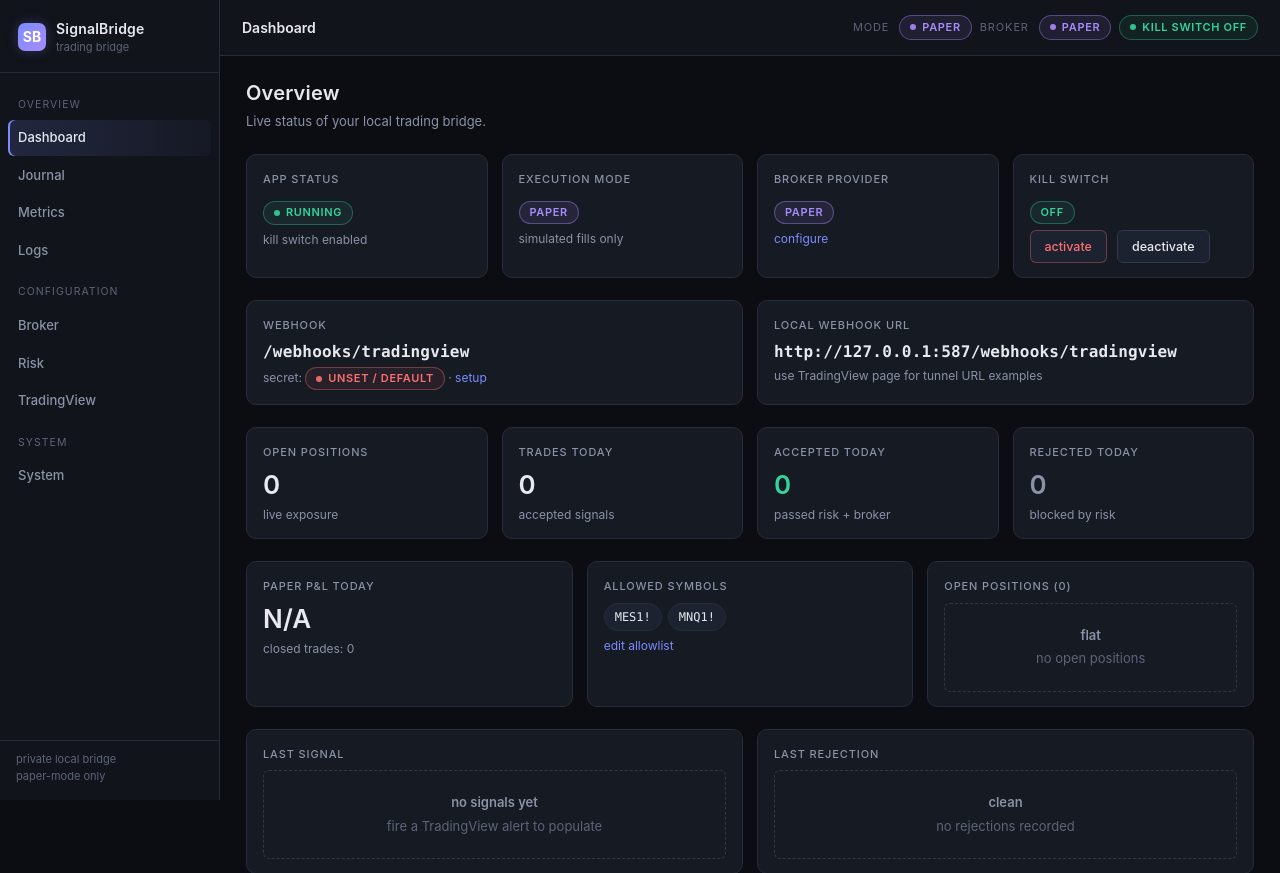
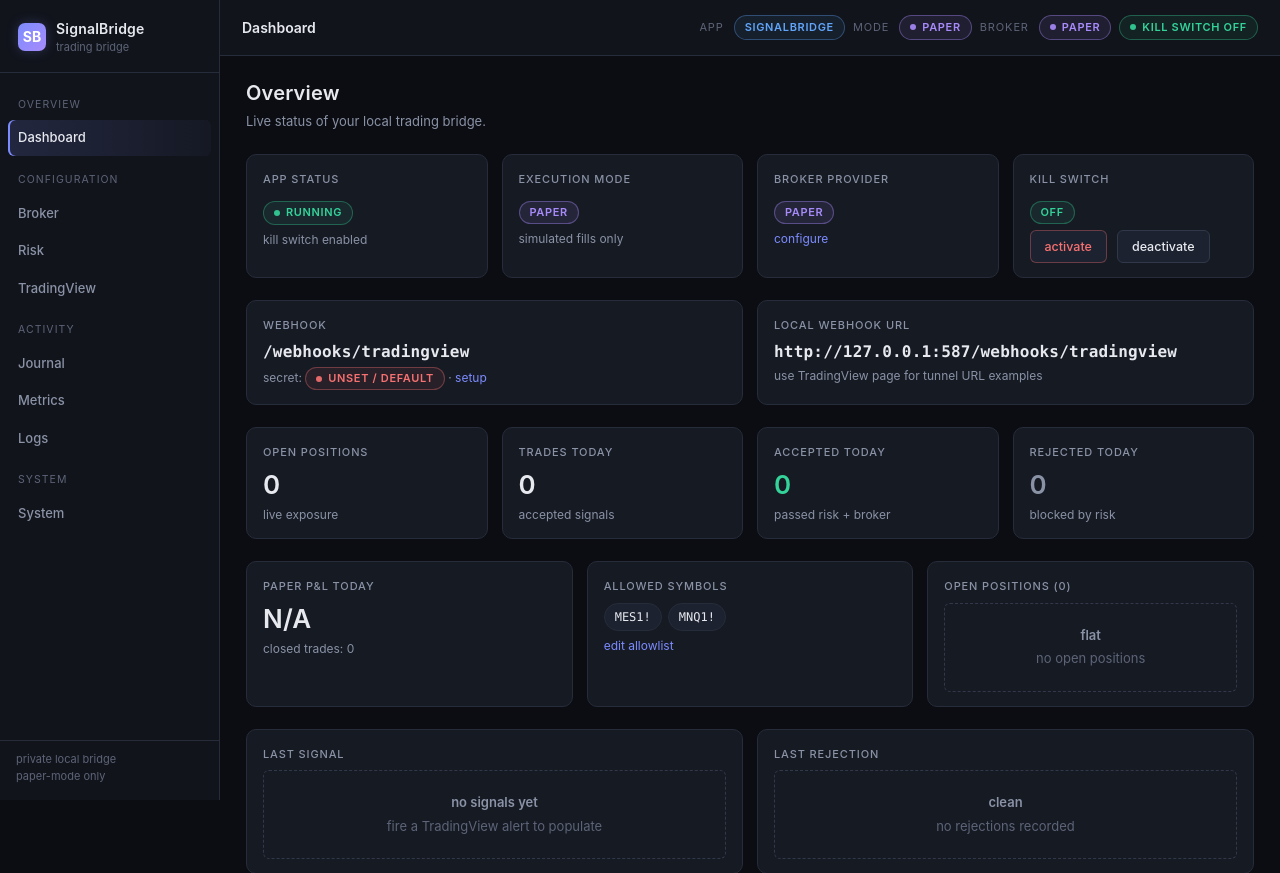
Before and after one commit to rdele75/signal_bridge, a FastAPI app: page / in a window 1280 px wide. Shown: the top 873 px of the page. Run offline with FastAPI, Linux system fonts and the light colour scheme; data that the repository does not hold is empty.

Commit message:
Improve SignalBridge standalone control panel

```diff
--- a/app/main.py
+++ b/app/main.py
@@ -107,6 +107,8 @@ def create_app() -> FastAPI:
     def _page_ctx(request: Request) -> dict[str, Any]:
         return {
             "request": request,
+            "app_name": settings.app_name,
+            "app_version": __version__,
             "execution_mode": settings.execution_mode,
             "broker_provider": broker.provider,
             "kill_switch_active": kill_switch.is_active(),
--- a/app/templates/base.html
+++ b/app/templates/base.html
@@ -25,18 +25,20 @@
 
     <nav class="sidebar-nav">
       <div class="section-label">Overview</div>
-      <a href="/"          class="{{ 'active' if path == '/' else '' }}">Dashboard</a>
-      <a href="/journal"   class="{{ 'active' if path == '/journal' else '' }}">Journal</a>
-      <a href="/metrics"   class="{{ 'active' if path == '/metrics' else '' }}">Metrics</a>
-      <a href="/logs"      class="{{ 'active' if path == '/logs' else '' }}">Logs</a>
+      <a href="/"                class="{{ 'active' if path == '/' else '' }}">Dashboard</a>
 
       <div class="section-label">Configuration</div>
       <a href="/settings/broker" class="{{ 'active' if path == '/settings/broker' else '' }}">Broker</a>
       <a href="/settings/risk"   class="{{ 'active' if path == '/settings/risk' else '' }}">Risk</a>
       <a href="/tradingview"     class="{{ 'active' if path == '/tradingview' else '' }}">TradingView</a>
 
+      <div class="section-label">Activity</div>
+      <a href="/journal"         class="{{ 'active' if path == '/journal' else '' }}">Journal</a>
+      <a href="/metrics"         class="{{ 'active' if path == '/metrics' else '' }}">Metrics</a>
+      <a href="/logs"            class="{{ 'active' if path == '/logs' else '' }}">Logs</a>
+
       <div class="section-label">System</div>
-      <a href="/system" class="{{ 'active' if path == '/system' else '' }}">System</a>
+      <a href="/system"          class="{{ 'active' if path == '/system' else '' }}">System</a>
     </nav>
 
     <div class="sidebar-foot">
@@ -50,6 +52,8 @@
       <span class="page-title">{% block page_title %}SignalBridge{% endblock %}</span>
     </div>
     <div class="status-strip">
+      <span class="label">app</span>
+      <span class="badge badge-info plain">{{ app_name or 'SignalBridge' }}</span>
       <span class="label">mode</span>
       <span class="badge {{ mode_class }}">{{ execution_mode }}</span>
       <span class="label">broker</span>
```
Also changed, not shown: tests/test_dashboard.py (+38 -0 lines).
